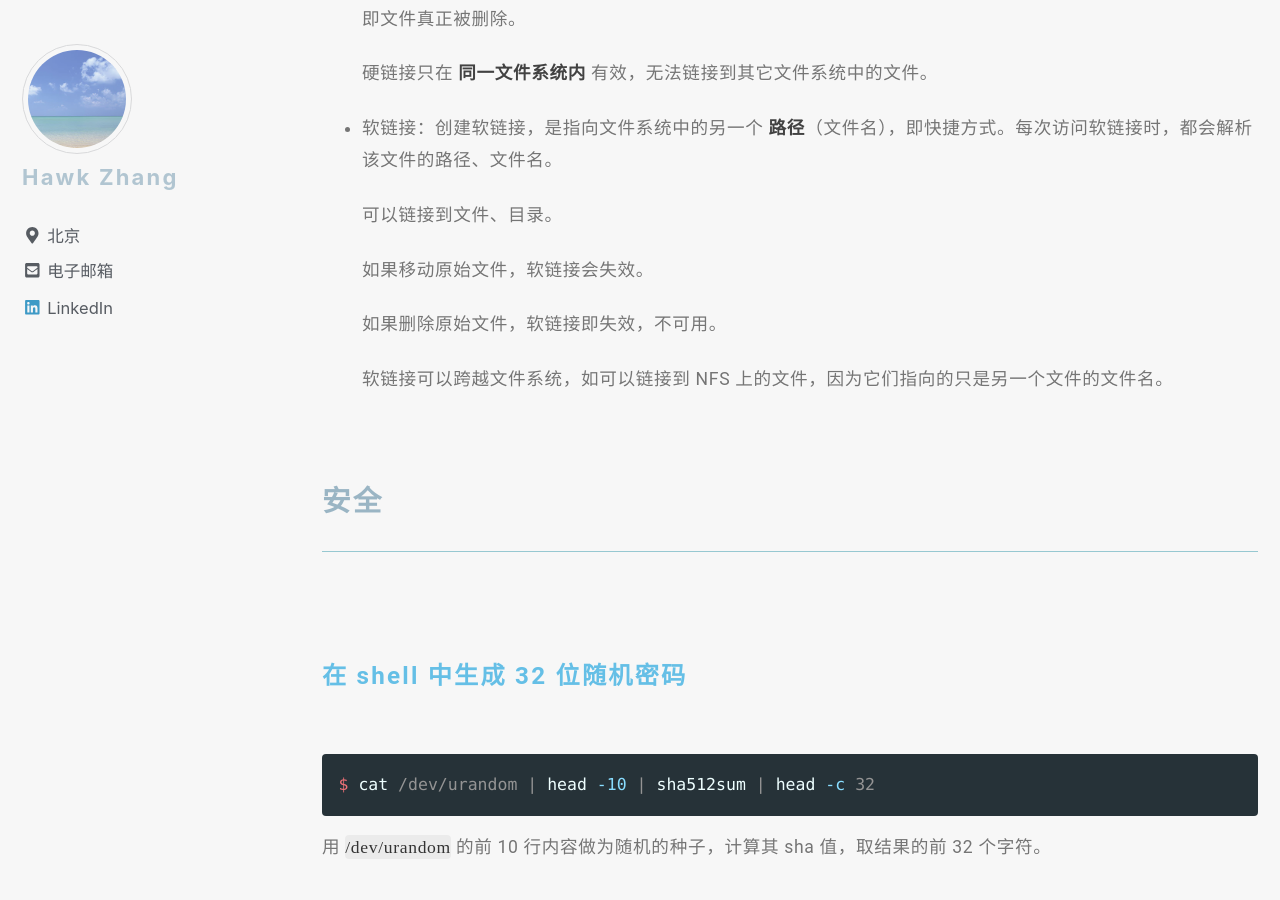
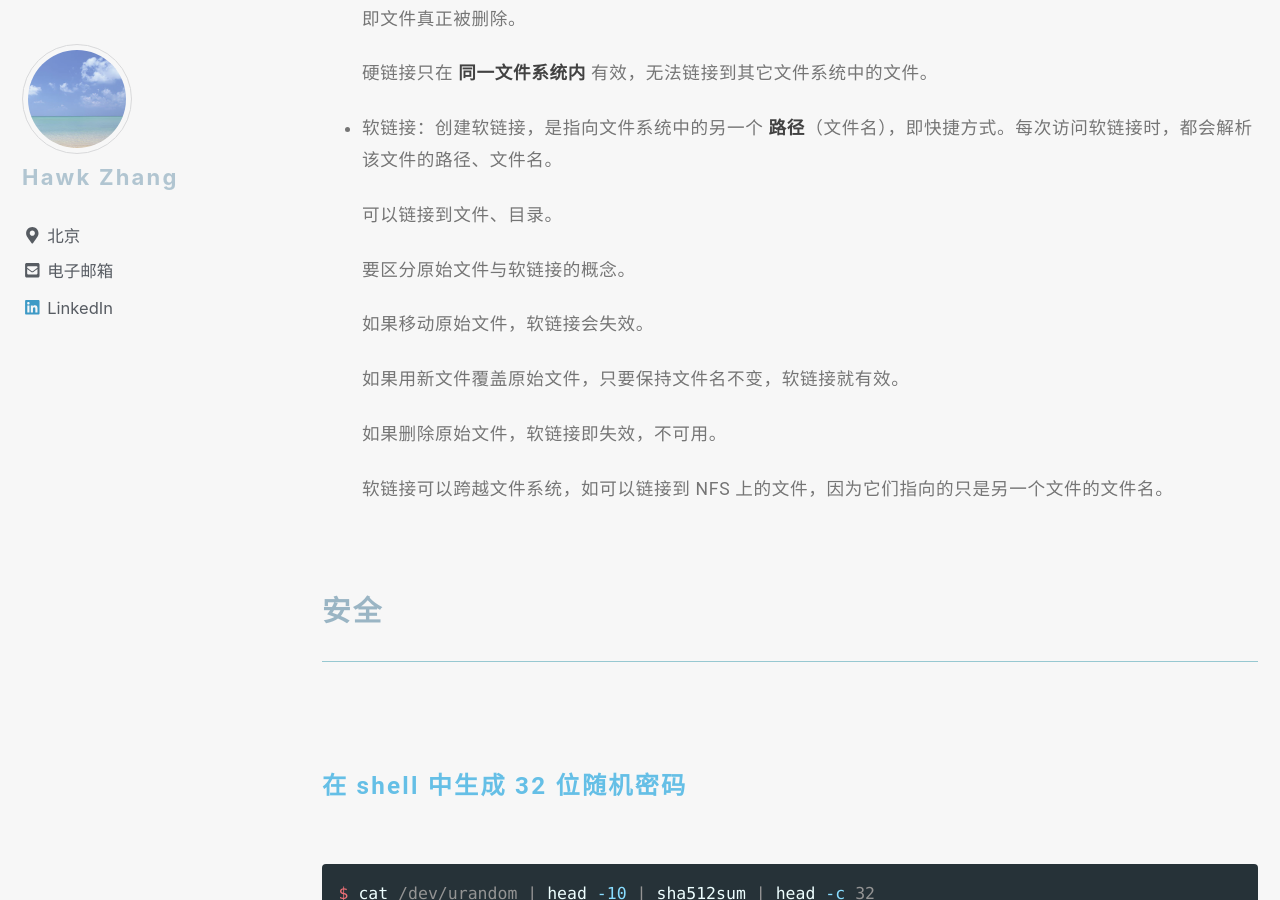
Before and after one commit to narru888/linotes_note, a Jekyll site: the page built from _posts/devop/2017-05-01-interview.md, in a window 1280 px wide and 900 px high, scrolled down 6719 px. Built offline with Jekyll 4.4.1, drawn with Linux system fonts in a browser that asks for light colours; nearby versions of some CDN libraries; a script that is not in the unit is left out.

Commit message:
update on 2018-12-07 20:22:01 CST

```diff
--- a/_posts/devop/2017-05-01-interview.md
+++ b/_posts/devop/2017-05-01-interview.md
@@ -233,7 +233,11 @@ $ sudo ls -lR /var/log/ | grep "^-" | wc -l
 
 	可以链接到文件、目录。
 
+	要区分原始文件与软链接的概念。
+
 	如果移动原始文件，软链接会失效。
+
+	如果用新文件覆盖原始文件，只要保持文件名不变，软链接就有效。
 
 	如果删除原始文件，软链接即失效，不可用。
 
```
